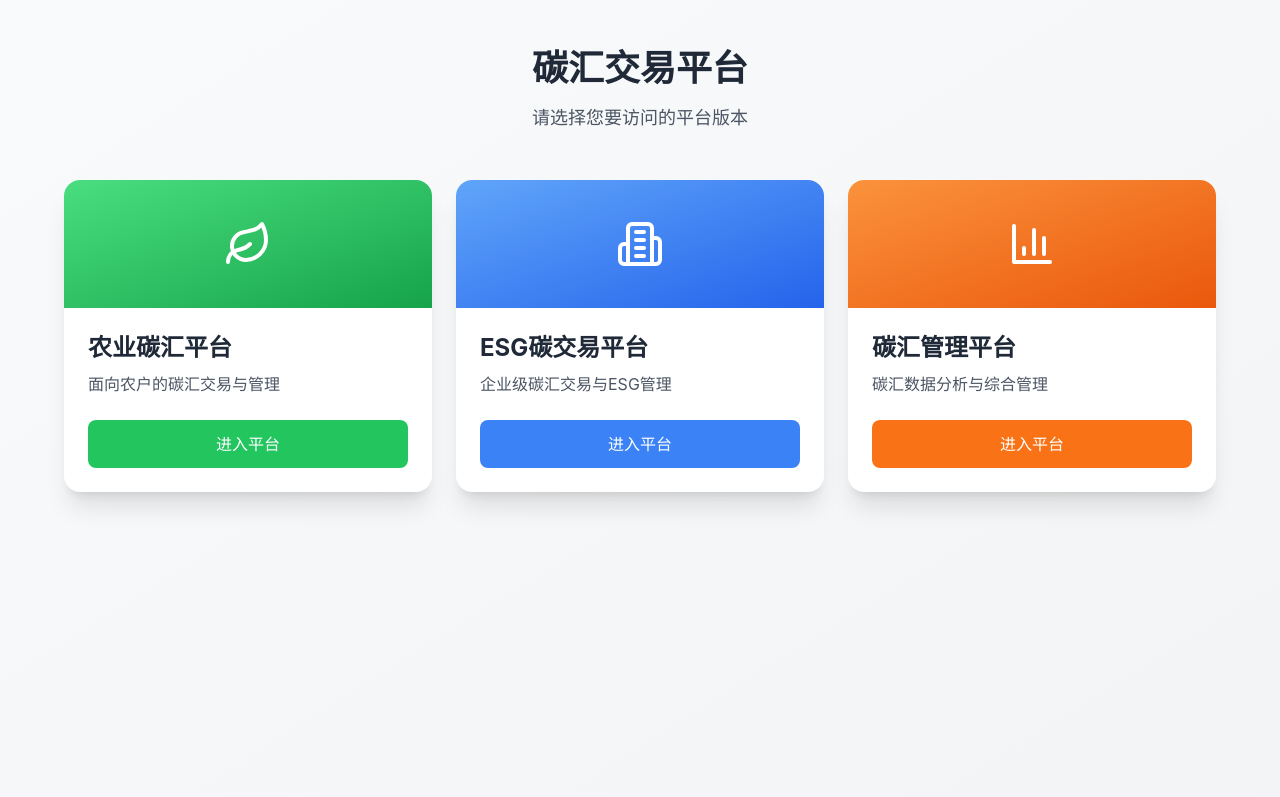
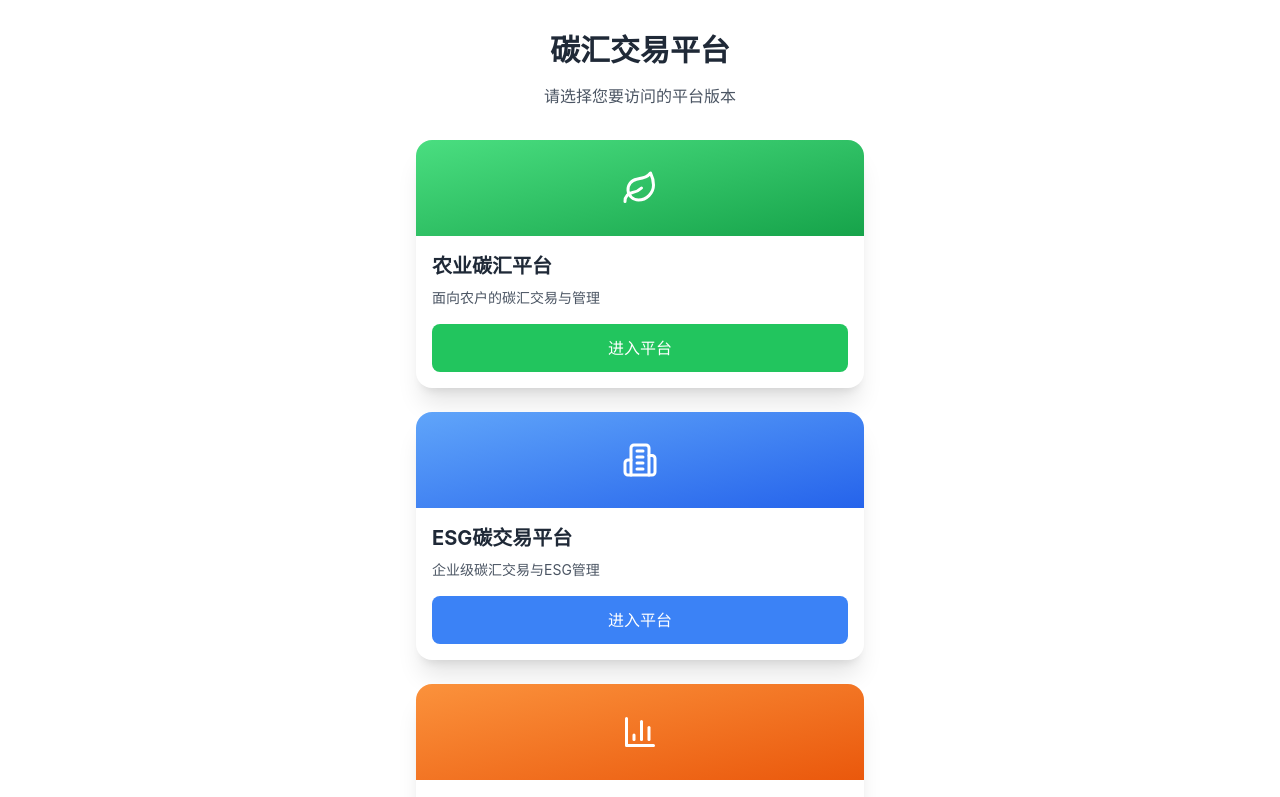
Before and after one commit to Lin-xun1113/CarbonExchange, a React (Vite) app: page / in a window 1280 px wide. Shown: the top 797 px of the page. Built offline with nearby package versions, Linux system fonts and the light colour scheme.

Commit message:
chart slice fix

```diff
--- a/src/App.tsx
+++ b/src/App.tsx
@@ -49,7 +49,6 @@ function App() {
   }
 
   return (
-    <div className="app-container">
     <AnimatePresence mode="wait">
       <Routes>
         <Route path="/" element={
@@ -84,7 +83,6 @@ function App() {
         <Route path="/theme" element={<ThemeSelector onSelectTheme={handleThemeSelect} />} />
       </Routes>
     </AnimatePresence>
-    </div>
   )
 }
 
--- a/src/index.css
+++ b/src/index.css
@@ -23,7 +23,7 @@ html {
   -webkit-text-size-adjust: 100%;
 }
 
-/* 防止iOS橡皮筋效果 */
+/* 防止iOS橡皮筋效果 - 只对布局页面使用 */
 .app-container {
   position: fixed;
   top: 0;
@@ -35,6 +35,13 @@ html {
 
 .main-content {
   height: 100%;
+  overflow-y: auto;
+  -webkit-overflow-scrolling: touch;
+}
+
+/* 主题选择页面允许正常滚动 */
+.theme-selector {
+  min-height: 100vh;
   overflow-y: auto;
   -webkit-overflow-scrolling: touch;
 }
--- a/src/layouts/GreenLayout.tsx
+++ b/src/layouts/GreenLayout.tsx
@@ -13,8 +13,9 @@ const GreenLayout = () => {
   ]
 
   return (
-    <div className="flex flex-col h-screen bg-gradient-to-b from-green-50 to-white">
-      {/* 顶部状态栏 */}
+    <div className="app-container">
+      <div className="h-screen flex flex-col bg-gray-50">
+        {/* 状态栏 */}
         <div className="bg-gradient-to-r from-green-400 to-green-500 text-white px-4 py-2 flex justify-between items-center">
           <span className="text-sm">9:41</span>
           <div className="flex gap-1">
@@ -25,7 +26,7 @@ const GreenLayout = () => {
         </div>
 
         {/* 主内容区域 */}
-      <div className="flex-1 overflow-y-auto pb-20">
+        <div className="flex-1 main-content pb-20">
           <Outlet />
         </div>
 
@@ -64,6 +65,7 @@ const GreenLayout = () => {
           </div>
         </div>
       </div>
+    </div>
   )
 }
 
--- a/src/pages/ThemeSelector.tsx
+++ b/src/pages/ThemeSelector.tsx
@@ -1,4 +1,4 @@
-import { motion } from 'framer-motion'
+// import { motion } from 'framer-motion'
 import { useNavigate } from 'react-router-dom'
 import { Leaf, Building2, BarChart3 } from 'lucide-react'
 
@@ -42,34 +42,27 @@ const ThemeSelector = ({ onSelectTheme }: ThemeSelectorProps) => {
   ]
 
   return (
-    <div className="min-h-screen bg-gradient-to-br from-gray-50 to-gray-100 p-4 overflow-y-auto">
-      <div className="max-w-6xl w-full mx-auto py-8">
-        <motion.div
-          initial={{ opacity: 0, y: -20 }}
-          animate={{ opacity: 1, y: 0 }}
-          className="text-center mb-12"
-        >
-          <h1 className="text-4xl font-bold text-gray-800 mb-4">碳汇交易平台</h1>
-          <p className="text-gray-600 text-lg">请选择您要访问的平台版本</p>
-        </motion.div>
+    <div className="theme-selector">
+      <div className="px-4 py-8 pb-32">
+        <div className="text-center mb-8">
+          <h1 className="text-3xl font-bold text-gray-800 mb-4">碳汇交易平台</h1>
+          <p className="text-gray-600">请选择您要访问的平台版本</p>
+        </div>
 
-        <div className="grid md:grid-cols-3 gap-6">
-          {themes.map((theme, index) => {
+        <div className="space-y-6 max-w-md mx-auto">
+          {themes.map((theme) => {
             const Icon = theme.icon
             return (
-              <motion.div
+              <div
                 key={theme.id}
-                initial={{ opacity: 0, y: 20 }}
-                animate={{ opacity: 1, y: 0 }}
-                transition={{ delay: index * 0.1 }}
                 className="bg-white rounded-2xl shadow-xl overflow-hidden hover:shadow-2xl transition-shadow"
               >
-                <div className={`h-32 bg-gradient-to-br ${theme.gradient} flex items-center justify-center`}>
-                  <Icon size={48} className="text-white" />
+                <div className={`h-24 bg-gradient-to-br ${theme.gradient} flex items-center justify-center`}>
+                  <Icon size={36} className="text-white" />
                 </div>
-                <div className="p-6">
-                  <h2 className="text-2xl font-bold text-gray-800 mb-2">{theme.title}</h2>
-                  <p className="text-gray-600 mb-6">{theme.description}</p>
+                <div className="p-4">
+                  <h2 className="text-xl font-bold text-gray-800 mb-2">{theme.title}</h2>
+                  <p className="text-gray-600 mb-4 text-sm">{theme.description}</p>
                   <button
                     onClick={() => handleThemeSelect(theme.id as 'green' | 'blue' | 'orange')}
                     className={`w-full py-3 px-4 rounded-lg text-white font-medium transition-colors ${theme.buttonColor}`}
@@ -77,7 +70,7 @@ const ThemeSelector = ({ onSelectTheme }: ThemeSelectorProps) => {
                     进入平台
                   </button>
                 </div>
-              </motion.div>
+              </div>
             )
           })}
         </div>
--- a/src/pages/green/CarbonShop.tsx
+++ b/src/pages/green/CarbonShop.tsx
@@ -74,7 +74,7 @@ const CarbonShop = () => {
           initial={{ scale: 0 }}
           animate={{ scale: 1 }}
           transition={{ delay: 0.5, type: "spring" }}
-          className="fixed bottom-20 right-4"
+          className="fixed bottom-32 right-4"
         >
           <button className="w-14 h-14 bg-green-500 rounded-full shadow-lg flex items-center justify-center relative">
             <ShoppingCart className="text-white" size={24} />
--- a/src/pages/orange/DataAnalysis.tsx
+++ b/src/pages/orange/DataAnalysis.tsx
@@ -131,13 +131,17 @@ const DataAnalysis = () => {
         >
           <h3 className="font-bold mb-4">收益流水统计：</h3>
 
-          <div className="h-32 flex items-end justify-between relative">
+          <div className="h-40 flex items-end justify-between relative bg-gradient-to-t from-gray-50 to-white rounded-lg p-3">
             {chartData.values.map((value, index) => (
               <div key={index} className="flex-1 mx-px flex flex-col items-center">
-                {index % 3 === 0 && <span className="text-xs text-orange-600 mb-1">{value}</span>}
+                <span className="text-xs text-orange-600 mb-1 font-medium">{value}</span>
                 <div
-                  className="w-full bg-gradient-to-t from-orange-500 to-orange-300 rounded-t transition-all duration-300"
-                  style={{ height: `${(value / 85) * 100}%`, minHeight: '4px' }}
+                  className="w-full bg-gradient-to-t from-orange-500 to-orange-300 rounded-t transition-all duration-500 ease-out shadow-sm"
+                  style={{
+                    height: `${Math.max((value / 85) * 100, 8)}%`,
+                    minHeight: '8px',
+                    maxHeight: '120px'
+                  }}
                 />
               </div>
             ))}
--- a/src/pages/orange/Home.tsx
+++ b/src/pages/orange/Home.tsx
@@ -115,20 +115,29 @@ const OrangeHome = () => {
         >
           <h3 className="font-bold mb-4">交易情况</h3>
 
-          <div className="h-32 flex items-end justify-around">
+          <div className="h-32 flex items-end justify-around bg-gray-50 rounded-lg p-2">
             {transactionData.labels.map((label, index) => (
-              <div key={index} className="flex-1 mx-2 flex flex-col items-center">
-                <div className="w-full flex flex-col">
+              <div key={index} className="flex-1 mx-1 flex flex-col items-center">
+                <div className="text-xs text-gray-600 mb-1 font-medium">
+                  {transactionData.orange[index] + transactionData.green[index]}
+                </div>
+                <div className="w-8 flex flex-col items-center justify-end" style={{ height: '80px' }}>
                   <div
-                    className="bg-orange-400 rounded-t"
-                    style={{ height: `${transactionData.orange[index]}px` }}
+                    className="w-full bg-orange-400 transition-all duration-500 ease-out"
+                    style={{
+                      height: `${(transactionData.orange[index] / 60) * 100}%`,
+                      minHeight: '2px'
+                    }}
                   />
                   <div
-                    className="bg-green-400 rounded-b"
-                    style={{ height: `${transactionData.green[index]}px` }}
+                    className="w-full bg-green-400 transition-all duration-500 ease-out"
+                    style={{
+                      height: `${(transactionData.green[index] / 60) * 100}%`,
+                      minHeight: '2px'
+                    }}
                   />
                 </div>
-                <span className="text-xs text-gray-500 mt-2">{label}</span>
+                <span className="text-xs text-gray-500 mt-2">{label}日</span>
               </div>
             ))}
           </div>
```
Lines whose indentation alone changed are shown as unchanged.
